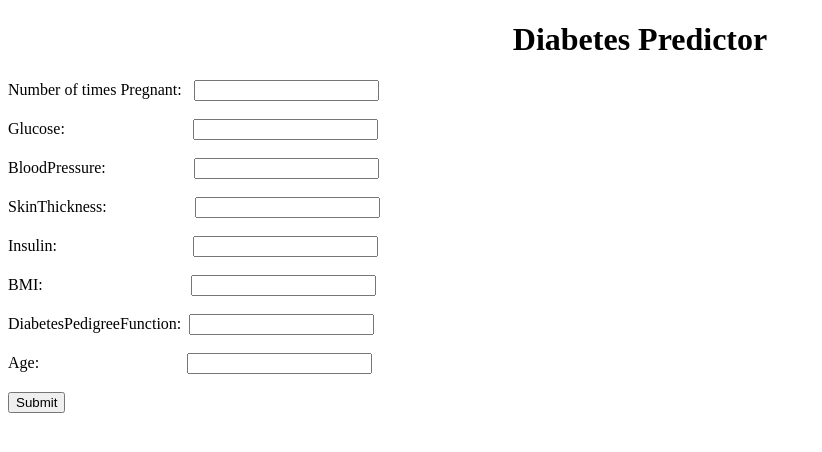
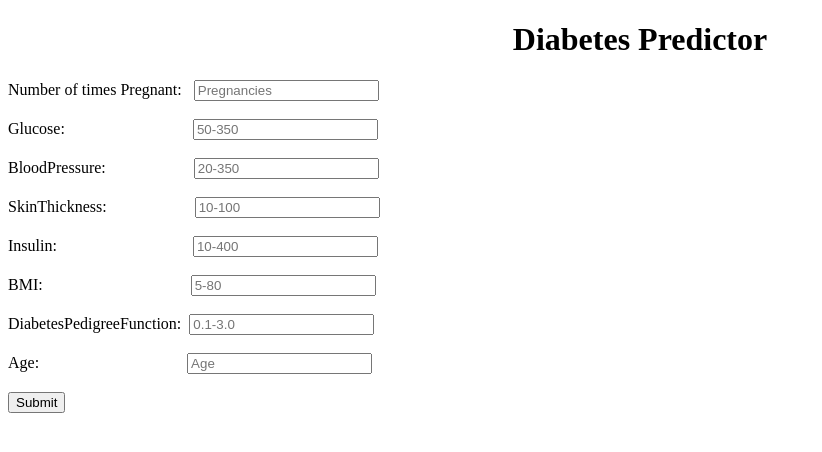
Before and after one commit to UditNandy/Diabetes-Predictor, a Flask app: page / in a window 1280 px wide. Shown: the top 452 px of the page, without its empty margins (0-822 px from the left). Run offline with Flask 2, Linux system fonts and the light colour scheme; parts of the project's set-up code (start-up, migrations or seed data) failed here and were passed over.

Commit message:
Update index.html

```diff
--- a/templates/index.html
+++ b/templates/index.html
@@ -11,21 +11,21 @@
         <h1 align='center'>Diabetes Predictor</h1>
         <form action="{{ url_for('predict')}}" method="POST">
             <label for="pregnancies">Number of times Pregnant: &nbsp;</label>
-            <input type="text" id="pregnancies" name="pregnancies" required="required"><br><br>
+            <input type="text" id="pregnancies" name="pregnancies" required="required" placeholder='Pregnancies'><br><br>
             <label for="glucose">Glucose:&emsp;&emsp;&emsp;&emsp;&emsp;&emsp;&emsp;&ensp;&nbsp;</label>
-            <input type="text" id="glucose" name="glucose" required="required"><br><br>
+            <input type="text" id="glucose" name="glucose" required="required" placeholder='50-350'><br><br>
             <label for="bloodpressure">BloodPressure:&emsp;&emsp;&emsp;&ensp;&emsp;&nbsp;&nbsp;&nbsp;</label>
-            <input type="text" id="bloodpressure" name="bloodpressure" required="required"><br><br>
+            <input type="text" id="bloodpressure" name="bloodpressure" required="required" placeholder='20-350'><br><br>
             <label for="skinthickness">SkinThickness:&emsp;&emsp;&emsp;&ensp;&emsp;&nbsp;&nbsp;&nbsp;</label>
-            <input type="text" id="skinthickness" name="skinthicknesss" required="required"><br><br>
+            <input type="text" id="skinthickness" name="skinthicknesss" required="required" placeholder='10-100'><br><br>
             <label for="insulin">Insulin:&emsp;&emsp;&emsp;&emsp;&emsp;&emsp;&emsp;&ensp;&nbsp;&ensp;</label>
-            <input type="text" id="insulin" name="insulin" required="required"><br><br>
+            <input type="text" id="insulin" name="insulin" required="required" placeholder='10-400'><br><br>
             <label for="bmi">BMI:&emsp;&emsp;&emsp;&emsp;&emsp;&emsp;&emsp;&ensp;&nbsp;&ensp;&nbsp;&nbsp;&nbsp;</label>
-            <input type="text" id="bmi" name="bmi" required="required"><br><br>
+            <input type="text" id="bmi" name="bmi" required="required" placeholder='5-80'><br><br>
             <label for="diabetespedigreefunction">DiabetesPedigreeFunction:&nbsp;</label>
-            <input type="text" id="diabetespedigreefunction" name="diabetespedigreefunction" required="required"><br><br>
+            <input type="text" id="diabetespedigreefunction" name="diabetespedigreefunction" required="required" placeholder='0.1-3.0'><br><br>
             <label for="age">Age:&emsp;&emsp;&emsp;&emsp;&emsp;&emsp;&emsp;&ensp;&nbsp;&ensp;&nbsp;&nbsp;&nbsp;</label>
-            <input type="text" id="age" name="age" required="required"><br><br>
+            <input type="text" id="age" name="age" required="required" placeholder='Age'><br><br>
             <input type="submit" value="Submit">
     </form>
 
```
